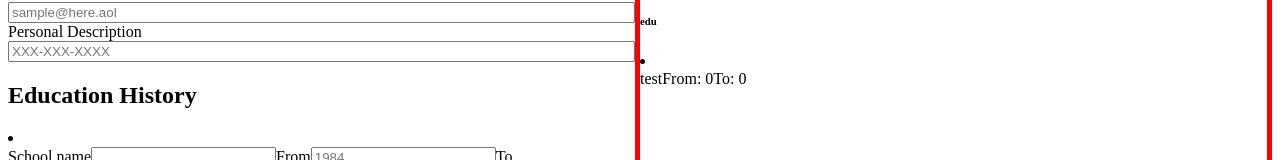
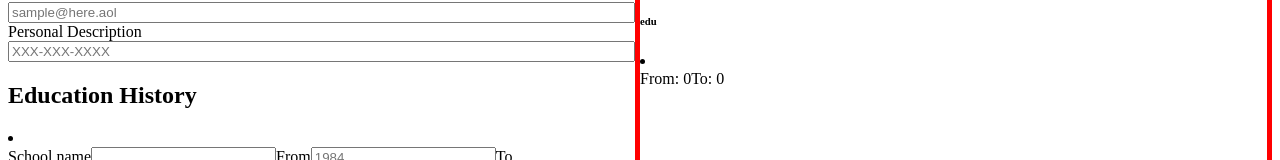
Before and after one commit to daygoDao/cv-project, a React (Create React App) app: page / in a window 1280 px wide. Shown: the part 288-448 px from the top of the page. Built offline with nearby package versions, Linux system fonts and the light colour scheme.

Commit message:
fixed mirroring issue with edu history by defining init state of education within declaring the education state

```diff
--- a/src/App.js
+++ b/src/App.js
@@ -61,12 +61,18 @@ const App = () => {
 
   // education history
   const baseEduObj = {
-    school: "test",
+    school: "",
     fromYear: 0,
     toYear: 0,
   };
 
-  const [education, setEducation] = useState([baseEduObj]);
+  const [education, setEducation] = useState([
+    {
+      school: "",
+      fromYear: 0,
+      toYear: 0,
+    },
+  ]);
 
   const appendEduList = () => {
     setEducation((prevState) => {
@@ -76,26 +82,33 @@ const App = () => {
 
   const findIndex = (e) => {
     const activeLI = document.querySelectorAll(".education li");
-    let index;
+    let index = 0;
     for (let i = 0; i < activeLI.length; i++) {
       if (activeLI[i] == e.target.parentNode.parentNode) return i;
     }
   };
 
   const updateEduName = (e) => {
+    console.log(e.target.parentNode.parentNode.title);
+
     setEducation((prevState) => {
       let temp = [...prevState];
-      console.log(findIndex(e))
+      // const index = e.target.parentNode.parentNode.title;
+      console.log(findIndex(e));
       temp[findIndex(e)].school = e.target.value;
       return temp;
     });
   };
 
+  useEffect(() => {
+    // console.log(education)
+  });
+
   const updateEduFromYear = (e) => {
-    console.log('ayo')
+    console.log("ayo");
     setEducation((prevState) => {
       let temp = [...prevState];
-      console.log(findIndex(e))
+      console.log(findIndex(e));
       temp[findIndex(e)].fromYear = e.target.value;
       return temp;
     });
--- a/src/components/EducationHistory.js
+++ b/src/components/EducationHistory.js
@@ -1,7 +1,7 @@
 import React from "react";
 
 const EducationHistory = (prop) => {
-  // console.log(prop.updateEduFromYear)
+  // console.log(prop.edu)
 
   const content = (
     <div className="ed">
@@ -40,7 +40,7 @@ const EducationHistory = (prop) => {
 
   let output = display.map((value, index) => {
     return (
-      <li title={index} key={index}>
+      <li data={index} key={index}>
         {value}
       </li>
     );
```
